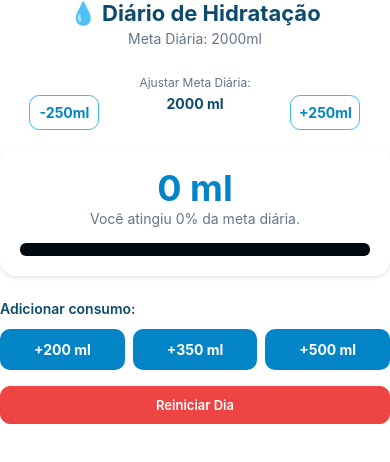
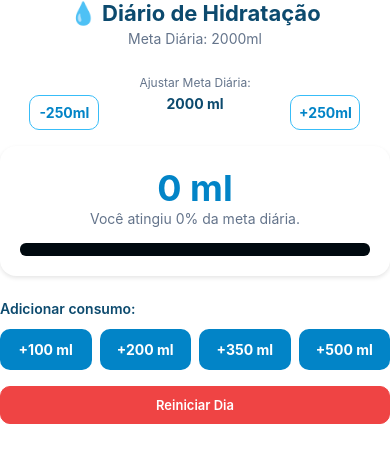
Before and after one commit to pablo-lorenzo09/diario-hidratacao, a React Native app: screen / in a window 390 px wide. Shown: the top 462 px of the page. Built offline with nearby package versions, Linux system fonts and the light colour scheme.

Commit message:
maiis um

```diff
--- a/src/components/ActionButtons.jsx
+++ b/src/components/ActionButtons.jsx
@@ -10,6 +10,10 @@ export function ActionButtons({ onAdd, onReset }) {
                     Adicionar consumo:
                 </Text>
                 <View style={styles.buttonRow}>
+                    <Pressable style={styles.button} onPress={() => onAdd(100)}>
+                        <Text style={styles.buttonText}>+100 ml</Text>
+                    </Pressable>
+
                     <Pressable style={styles.button} onPress={() => onAdd(200)}>
                         <Text style={styles.buttonText}>+200 ml</Text>
                     </Pressable>
```
